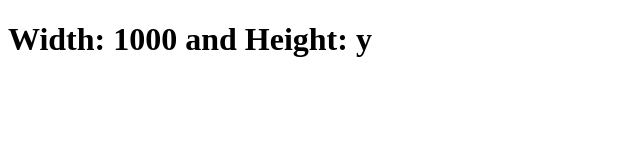
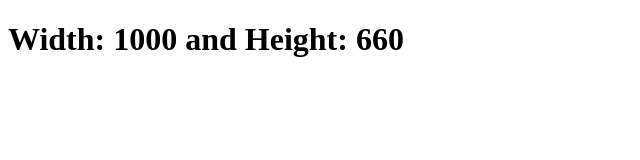
Before and after one commit to acciojob/screen-size-rahul-sahadevan, a website: page main.html in a window 1280 px wide. Shown: the full height of the page, 0-640 px from the left. Drawn offline with Linux system fonts and the light colour scheme.

Commit message:
created a submission

```diff
--- a/main.html
+++ b/main.html
@@ -8,7 +8,7 @@
 
 <body>
 	<div>
-		<h1 id="sizeInfo">Width: 1000 and Height: y</h1>
+		<h1 id="sizeInfo">Width: 1000 and Height: 660</h1>
 
 	</div>
 	<!-- the entire body must be written by student -->
```
